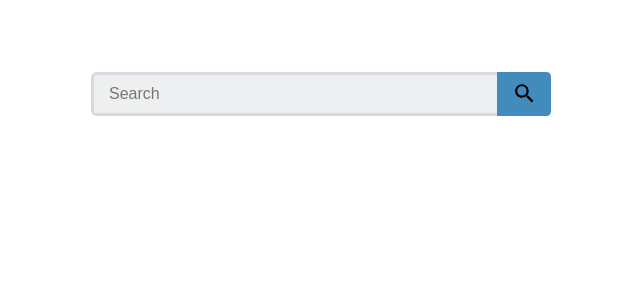
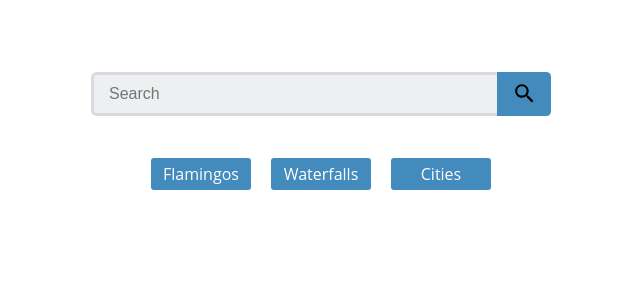
Before and after one commit to kckracker/react-display-gallery, a React (Create React App) app: page / in a window 1280 px wide. Shown: the top 300 px of the page, without its empty margins (319-959 px from the left). Built offline with nearby package versions, Linux system fonts and the light colour scheme; no server answers.

Commit message:
Generates new components for SearchBar, NavTerms, PhotoList, Photo, and NotFound. Also updates gitignore file.

```diff
--- a/src/App.js
+++ b/src/App.js
@@ -1,6 +1,12 @@
 // Imports for App dependencies
 import React, {Component} from 'react';
+import apiKey from './config';
+
+// Imports components
 import SearchBar from './SearchBar';
+import NavTerms from './NavTerms';
+import PhotoList from './PhotoList';
+import NotFound from './NotFound';
 
 
 class App extends Component {
@@ -9,12 +15,17 @@ class App extends Component {
         results: false
     }
 
-    performSearch = () => {}
+    performSearch = (query) => {
+        return(
+            <PhotoList query={query}/>
+        )
+    }
 
     render(){
         return(
         <div className="container">
-        <SearchBar />
+        <SearchBar search={this.performSearch}/>
+        <NavTerms />
         </div>
         )
     }
--- /dev/null
+++ b/src/NavTerms.js
@@ -0,0 +1,16 @@
+// Imports dependencies
+import React from 'react';
+
+const NavTerms = () => {
+    return(
+        <nav className="main-nav">
+        <ul>
+            <li><a href='#'>Flamingos</a></li>
+            <li><a href='#'>Waterfalls</a></li>
+            <li><a href='#'>Cities</a></li>
+        </ul>
+    </nav>
+    )
+}
+
+export default NavTerms;
--- /dev/null
+++ b/src/NotFound.js
@@ -0,0 +1,14 @@
+// Imports dependencies
+import React from 'react';
+
+// NotFound containing li .not-found, h3 "No Results Found", p "Your search did not return any results. Please try again."
+
+const NotFound = () => {
+    return(
+        <li className="not-found">
+            <h3>"No Results Found"</h3>
+        </li>
+    )
+}
+
+export default NotFound;
--- /dev/null
+++ b/src/Photo.js
@@ -0,0 +1,13 @@
+// Imports dependencies
+import React from 'react';
+
+
+const Photo = (props) => {
+    return(
+        <ul>
+            <li><img src={props.url} alt=""/></li>
+        </ul>
+    )
+}
+
+export default Photo;
--- /dev/null
+++ b/src/PhotoList.js
@@ -0,0 +1,33 @@
+// Imports dependencies
+import React, {Component} from 'react';
+
+// Imports child component
+import Photo from './Photo';
+
+
+
+class PhotoList extends Component {
+    constructor(props){
+        super(props)
+    }
+
+    /* Function to be used a callback inside handleSearch function in App
+    returnPhotos = (flickrArray) => {
+        flickrArray.map( photo => {
+            return(
+                <Photo url={photo.url{props.query}?}>
+            )
+        } )
+    } */
+
+    render(){
+        return(
+            <div className="photo-container">
+                <h2> Your Results</h2>
+                {this.returnPhotos}
+            </div>
+        )
+    }
+}
+
+export default PhotoList;
--- a/src/SearchBar.js
+++ b/src/SearchBar.js
@@ -4,24 +4,25 @@ class SearchBar extends Component {
     constructor(){
         super()
         this.state = {
-
+            searchText:React.createRef()
         }
     }
 
     render(){
         return(
             <form className="search-form">
-                <input type="search" name="search" placeholder="Search" required></input>
-                <button type="submit" className="search-button">
+                <input type="search" name="search" placeholder="Search" ref={this.state.searchText} required></input>
+                <button type="submit" className="search-button" onClick={e => {
+                    e.preventDefault();
+                    console.log(this.state.searchText.current.value);
+                }}>
                     <svg ill="#fff" height="24" viewBox="0 0 23 23" width="24" xmlns="http://www.w3.org/2000/svg">
                         <path d="M15.5 14h-.79l-.28-.27C15.41 12.59 16 11.11 16 9.5 16 5.91 13.09 3 9.5 3S3 5.91 3 9.5 5.91 16 9.5 16c1.61 0 3.09-.59 4.23-1.57l.27.28v.79l5 4.99L20.49 19l-4.99-5zm-6 0C7.01 14 5 11.99 5 9.5S7.01 5 9.5 5 14 7.01 14 9.5 11.99 14 9.5 14z"/>
                         <path d="M0 0h24v24H0z" fill="none"/>
                     </svg>
                 </button>
             </form>
-
         )
-
     }
 }
 
```
Also changed, not shown: 1 other file (tests, documents, lock files or other folders).
